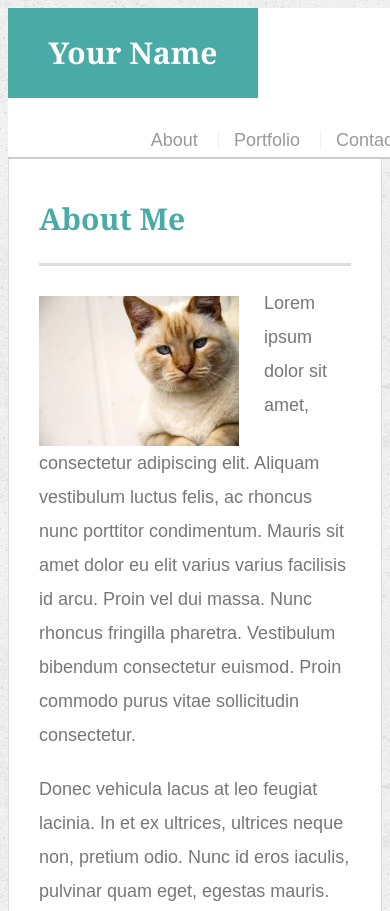
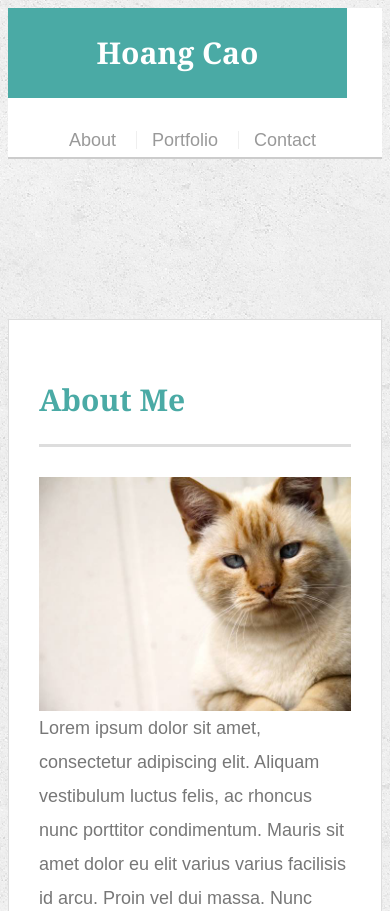
Before and after one commit to ristory/Responsive-Portfolio, a plain HTML site: page index.html in a window 390 px wide. Shown: the top 911 px of the page. Drawn offline with Linux system fonts and the light colour scheme.

Commit message:
final change

```diff
--- a/assets/css/style.css
+++ b/assets/css/style.css
@@ -215,3 +215,57 @@ input[type=submit] {
   background: #4aaaa5;
   border: 0 none;
 }
+
+@media screen and (max-width: 980px) {
+  #main-container {
+    width: 100%;
+    max-width: 600px;
+    float: left;
+  }
+
+  #masthead {
+    max-width: 100%;
+    padding-right: 35px;
+  }
+
+
+}
+
+@media screen and (max-width: 768px) {
+
+  #main-container {
+    width: 100%;
+    max-width: 100%;
+  }
+
+  #main-container img {
+    width: 100%;
+    max-width: 390px;
+  }
+
+  #masthead {
+    max-width: 100%;
+    padding-right: 35px;
+  }
+}
+
+
+@media  screen and (max-width: 640px) {
+
+  #masthead {
+    width: 100%;
+    max-width: 100%;
+    text-align: center;
+    position: static;
+  }
+
+  #logo{
+    width: 100%;
+    max-width: 100%;
+    text-align: center;
+  }
+
+  nav {
+    width: 100%;
+  }
+}
--- a/bonus/assets/css/style.css
+++ b/bonus/assets/css/style.css
@@ -240,7 +240,7 @@ input[type=submit] {
 
 
 @media screen and (max-width: 980px) {
-  .{
+  body{
     width: 100%;
   }
 }
--- a/index.html
+++ b/index.html
@@ -3,6 +3,7 @@
 
 <head>
   <meta charset="UTF-8">
+  <meta name="viewport" content="width=device-width, initial-scale=1, shrink-to-fit=no">
   <title>About | Your Name</title>
   <link rel="stylesheet" type="text/css" href="./assets/css/style.css">
 </head>
@@ -11,7 +12,7 @@
 
   <header id="masthead">
     <div class="container">
-      <a href="index.html" id="logo">Your Name</a>
+      <a href="index.html" id="logo">Hoang Cao</a>
       <nav>
         <a href="index.html">About</a>
         <a href="portfolio.html">Portfolio</a>
```
